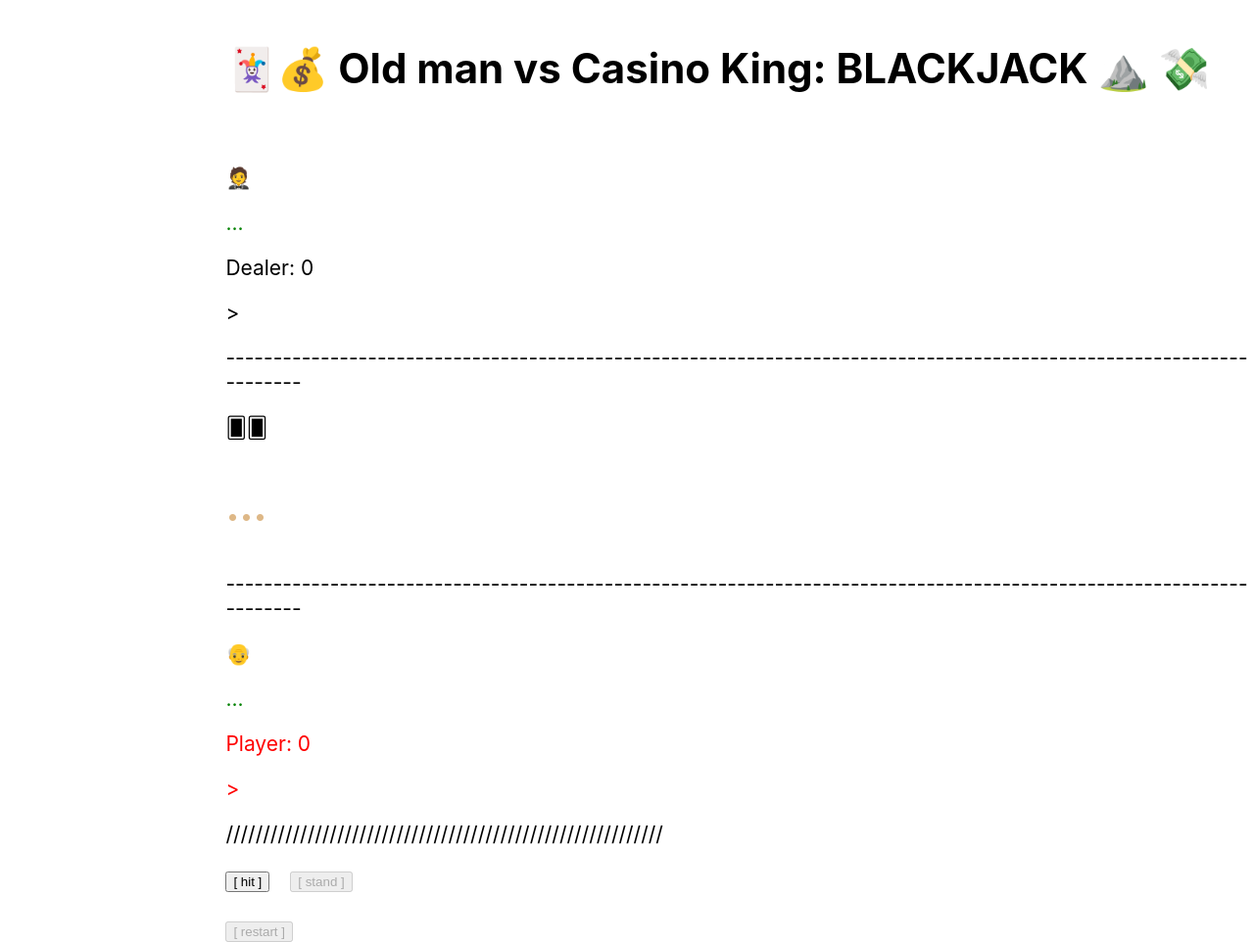
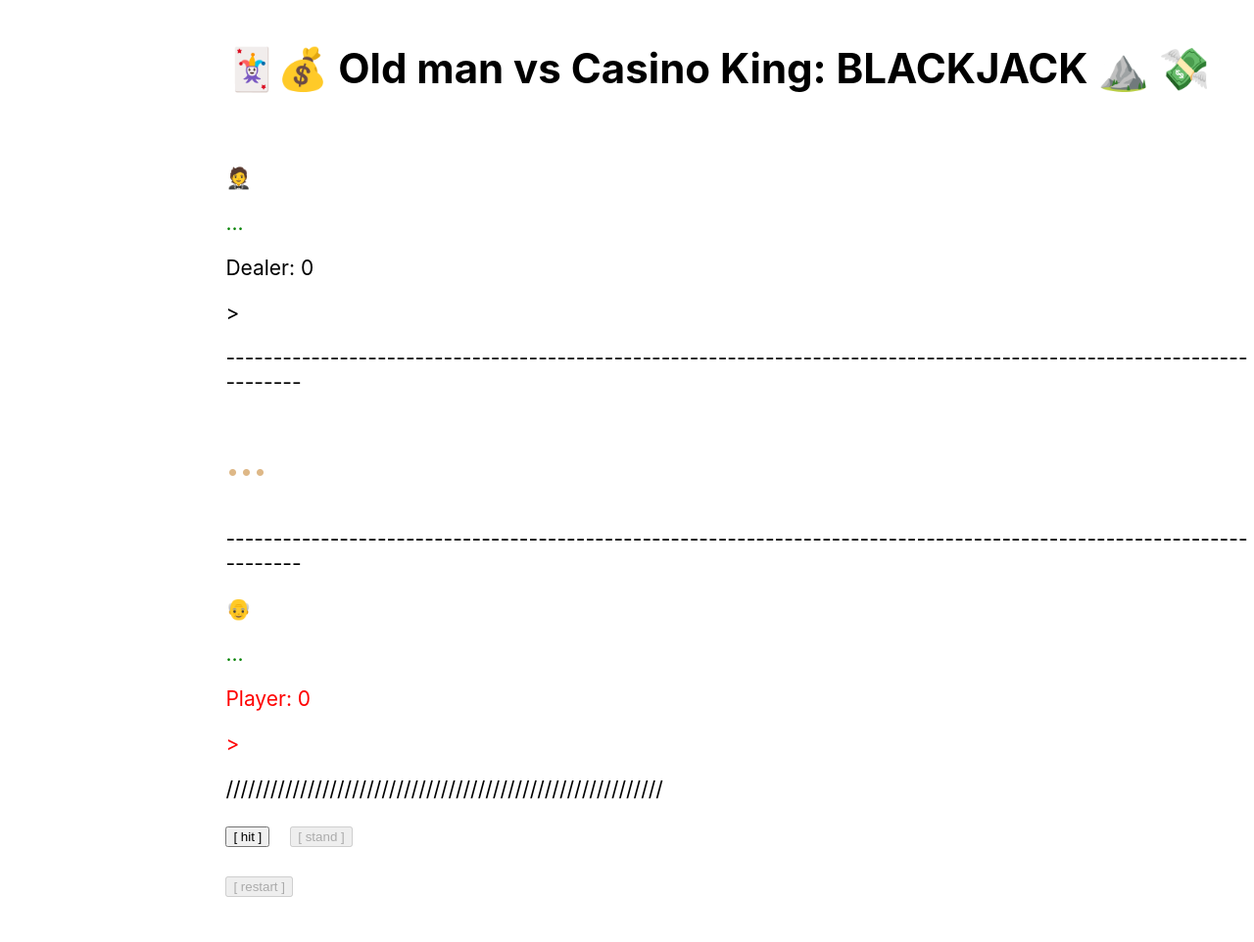
Before and after one commit to CoolCodeMan/Blackjack, a plain HTML site: page index.html in a window 1280 px wide. Shown: the whole page at 98% size. After the commit the page ends 916 px from the top, so only its background shows below. Drawn offline with Linux system fonts and the light colour scheme.

Commit message:
Update index.html

```diff
--- a/index.html
+++ b/index.html
@@ -18,7 +18,6 @@
         <p id="jakajanviimeisin">></p>
         <!--"moves"---------------------------------------------------------------------------------------------------->
         <p>--------------------------------------------------------------------------------------------------------------------</p>
-        <p>&#x1F0A0;&#x1F0A0;</p>
         <h1><b><p style="color: burlywood;" id="liikkeet">...</p></b></h1>
         <p>--------------------------------------------------------------------------------------------------------------------</p>
         <!--player info----------------------------------------------------------------------------------------------->
@@ -29,7 +28,7 @@
         <p>///////////////////////////////////////////////////////////</p>
 
         <!--buttons to do things with-->
-        <button id="hitme">[ hit ]</button>&emsp;<button id="stay">[ stand ]</button><br><br>
+        <button style="font-size:19px,color:green"  id="hitme">[ hit ]</button>&emsp;<button style="font-size:19px,color:red" id="stay">[ stand ]</button><br><br>
 
         <button id="restartti">[ restart ]</button>
         </div>
```
